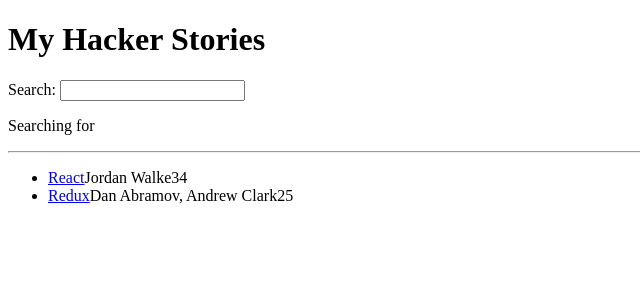
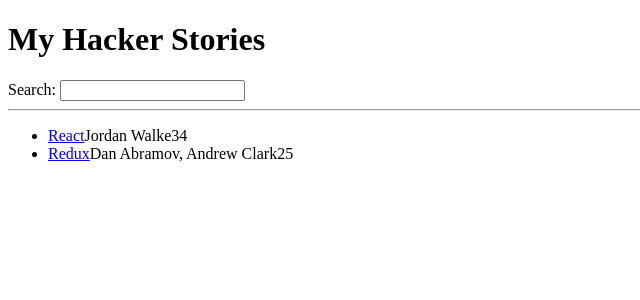
Before and after one commit to robokae/Road-to-React, a React (Create React App) app: page / in a window 1280 px wide. Shown: the top 300 px of the page, without its empty margins (0-640 px from the left). Built offline with nearby package versions, Linux system fonts and the light colour scheme.

Commit message:
perform refactoring and implement search feature

```diff
--- a/src/App.js
+++ b/src/App.js
@@ -26,51 +26,76 @@
     setSearchTerm(event.target.value);
   };
 
+  const searchedStories = stories.filter((story) =>
+    story.title.toLowerCase().includes(searchTerm.toLowerCase())
+  );
+
   return (
     <div>
       <h1>My Hacker Stories</h1>
 
-      <Search onSearch={handleSearch} searchTerm={searchTerm}/>
+      <Search onSearch={handleSearch} search={searchTerm}/>
 
       <hr />
 
-      <List list={stories} />
+      <List list={searchedStories} />
     </div>
   )
 };
 
-const Search = (props) => {
+const Search = ({ search, onSearch }) => {
+
   return (
     <div>
       <label htmlFor="search">Search: </label>
-      <input id="search" type="text" onChange={props.onSearch} />
-
-      <p>
-        Searching for <strong>{props.searchTerm}</strong>
-      </p>
+      <input
+        id="search"
+        type="text"
+        value={search}
+        onChange={onSearch}
+      />
     </div>
   );
 };
 
-const List = (props) => {
-  return (
-    <ul>
-      {props.list.map((item) => (
-        <Item key={props.list.objectID} item={item} />
-      ))}
-    </ul>
-  );
-}
+const List = ({ list }) => (
+  <ul>
+    {list.map((item) => (
+      <Item key={item.objectID} item={item} />
+    ))}
+  </ul>
+);
 
-const Item = (props) => (
+// alternative more concise version using the spread and rest operators
+// const List = ({ list }) => (
+//   <ul>
+//     {list.map(({ objectID, ...item }) => (
+//       <Item key={objectID} {...item} />
+//     ))}
+//   </ul>
+// );
+
+const Item = ({ item }) => (
   <li>
     <span>
-      <a href={props.item.url}>{props.item.title}</a>
+      <a href={item.url}>{item.title}</a>
     </span>
-    <span>{props.item.author}</span>
-    <span>{props.item.num_comments}</span>
-    <span>{props.item.points}</span>
+    <span>{item.author}</span>
+    <span>{item.num_comments}</span>
+    <span>{item.points}</span>
   </li>
 );
 
+// alternative more concise version using object destructuring
+// const Item = ({ title, url, author, num_comments, points }) => (
+//   <li>
+//     <span>
+//       <a href={url}>{title}</a>
+//     </span>
+//     <span>{author}</span>
+//     <span>{num_comments}</span>
+//     <span>{points}</span>
+//   </li>
+// );
+
 export default App;
```
